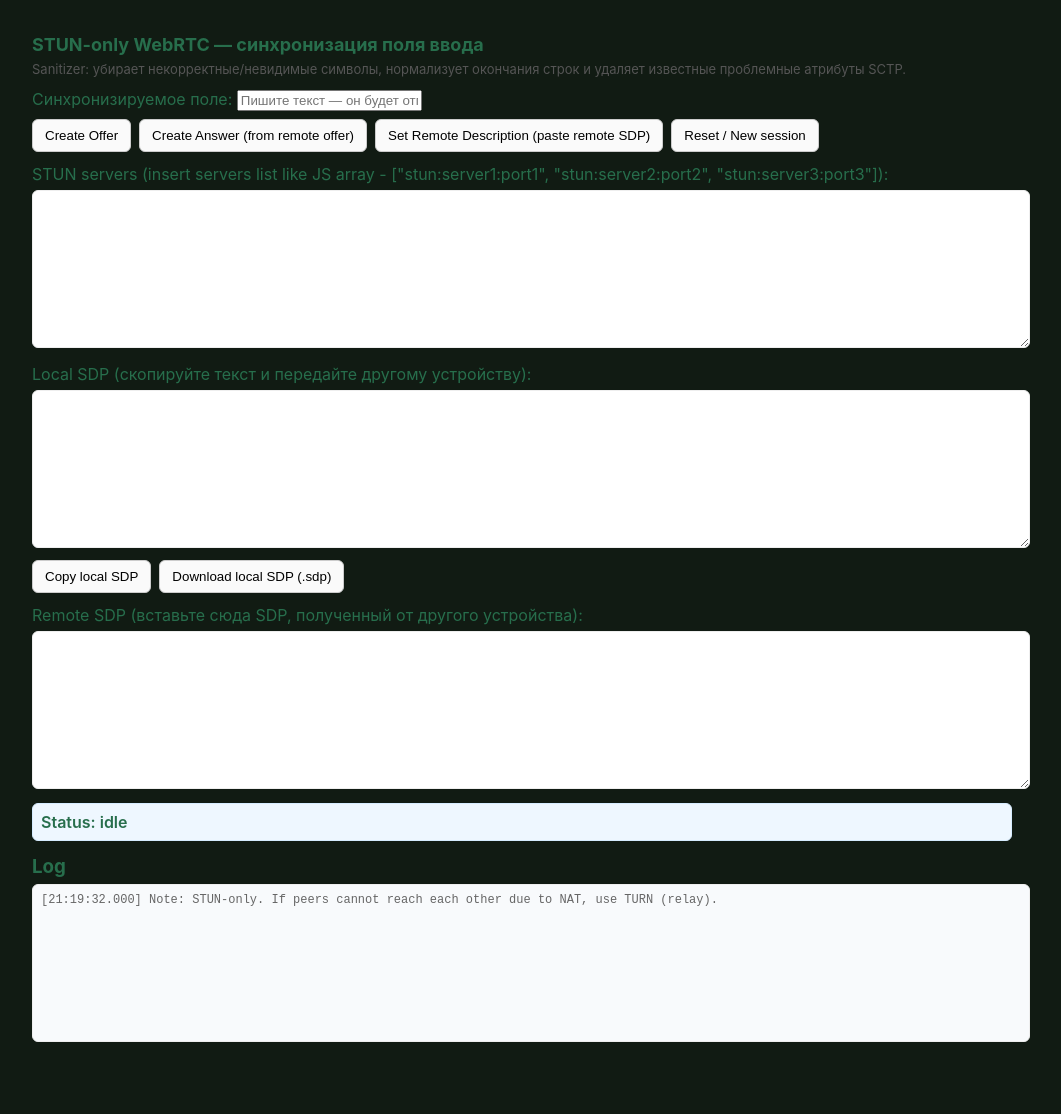
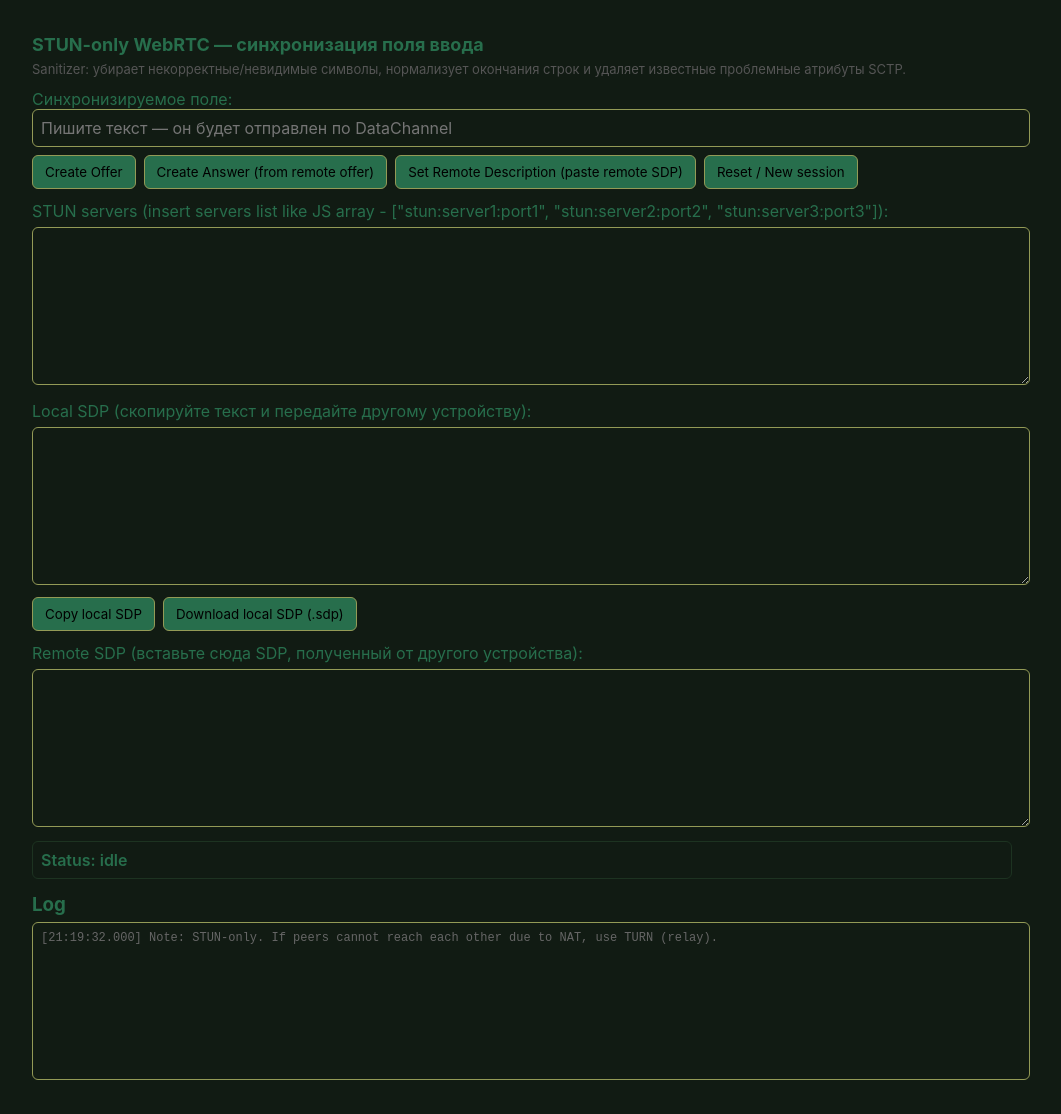
Before and after one commit to ivnsam/ivnsam.github.io, a Jekyll site: the page built from projects/sync_experiments/index.html, in a window 1280 px wide. Shown: the whole page, without its empty margins (118-1179 px from the left). Built offline with Jekyll 4.4.1, drawn with Linux system fonts in a browser that asks for light colours; before the commit the page ends 1076 px from its top, so only the background shows below that.

Commit message:
change: colors on sync experiments

```diff
--- a/_includes/styles.css
+++ b/_includes/styles.css
@@ -1,6 +1,7 @@
   * {
     text-decoration: none;
     margin: 0;
+    font-family: Inter, Segoe UI, Arial;
   }
 
   .header-img {
--- a/projects/sync_experiments/index.html
+++ b/projects/sync_experiments/index.html
@@ -21,8 +21,8 @@ description: Small manual syncronization experiment.
         button {
             padding: 8px 12px;
             border-radius: 6px;
-            border: 1px solid #ccc;
-            background: #fafafa;
+            border: 1px solid #939a56;
+            background: #276e4c;
             cursor: pointer
         }
 
@@ -41,7 +41,8 @@ description: Small manual syncronization experiment.
             width: 100%;
             padding: 8px;
             font-size: 16px;
-            border: 1px solid #ddd;
+            border: 1px solid #939a56;
+            background-color: #111b13;
             border-radius: 6px
         }
 
@@ -56,14 +57,14 @@ description: Small manual syncronization experiment.
             margin-top: 10px;
             padding: 8px;
             border-radius: 6px;
-            background: #eef7ff;
-            border: 1px solid #d6ecff;
+            background: #111b13;
+            border: 1px solid #1d3321;
             font-weight: 600
         }
 
         .logfield {
             background: #f8fafc;
-            border: 1px solid #eee;
+            border: 1px solid #939a56;
             padding: 8px;
             border-radius: 6px;
             max-height: 300px;
@@ -73,13 +74,14 @@ description: Small manual syncronization experiment.
         .small {
             font-size: 12px;
             color: #666;
+            background-color: #111b13;
             width: 100%;
             height: 140px;
             font-family: monospace;
             margin-top: 6px;
             padding: 8px;
             border-radius: 6px;
-            border: 1px solid #eee
+            border: 1px solid #939a56
         }
     </style>
     <style>
@@ -94,7 +96,7 @@ description: Small manual syncronization experiment.
         известные проблемные атрибуты SCTP.</div>
 
     <label>Синхронизируемое поле:</label>
-    <input id="sharedInput" placeholder="Пишите текст — он будет отправлен по DataChannel" autocomplete="off" />
+    <input id="sharedInput" placeholder="Пишите текст — он будет отправлен по DataChannel" autocomplete="off" class="syncedinput" type="text" />
 
     <div class="row">
         <button id="createOffer">Create Offer</button>
```
